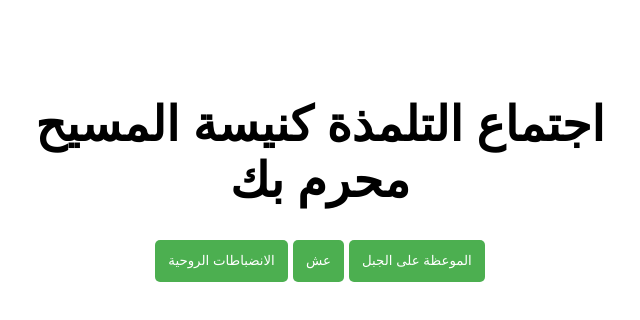
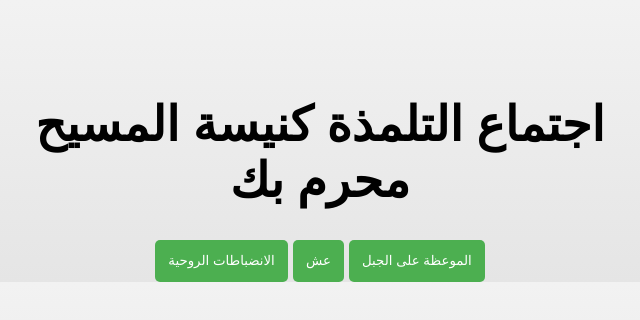
Before and after one commit to EMCTalmaza/EMCTalmaza.github.io, a plain HTML site: page index.html in a window 1280 px wide. Shown: the whole page, without its empty margins (320-960 px from the left). Drawn offline with Linux system fonts and the light colour scheme.

Commit message:
I need the background image

```diff
--- a/index.html
+++ b/index.html
@@ -7,6 +7,7 @@
     <style>
         body {
             font-family: Arial, sans-serif;
+            background-image: linear-gradient(to bottom, #f2f2f2, #e5e5e5);
             text-align: center;
             max-width: 600px; /* set maximum width for content */
             margin: 0 auto; /* center content horizontally */
```
